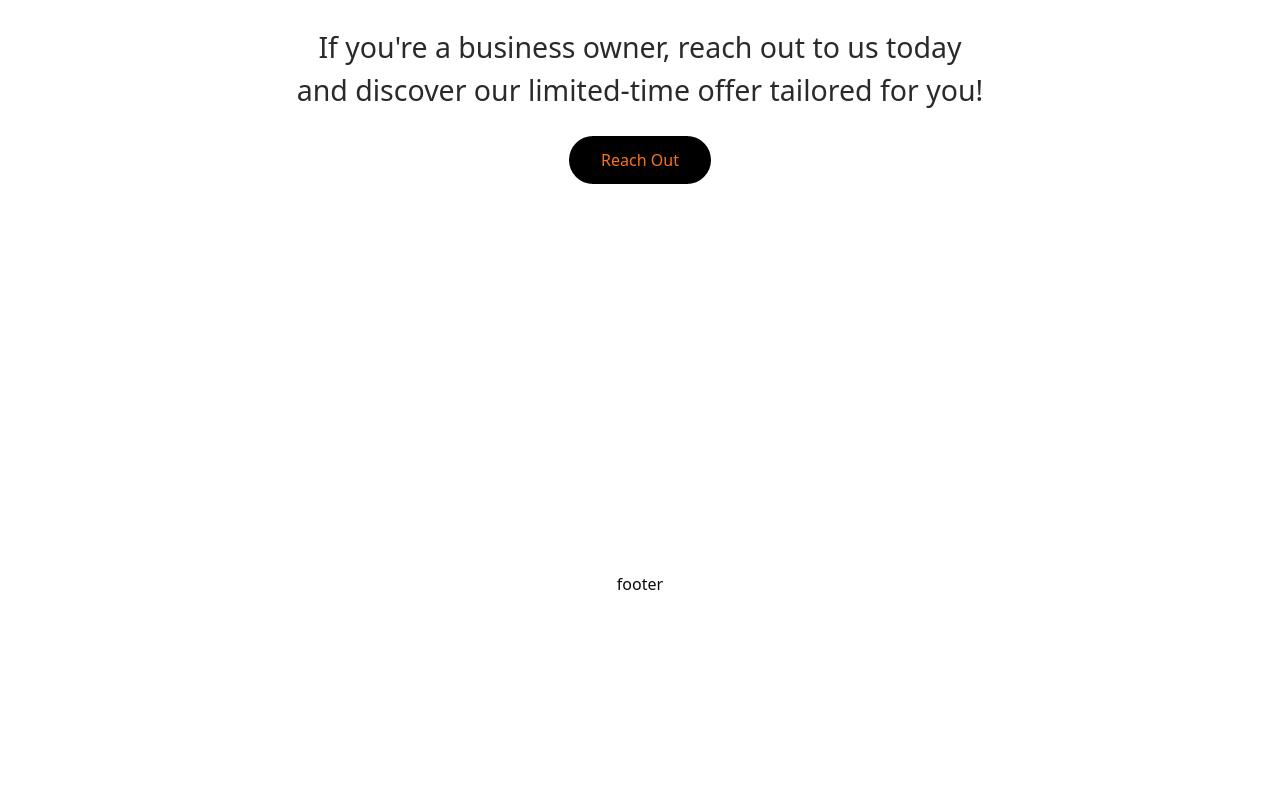
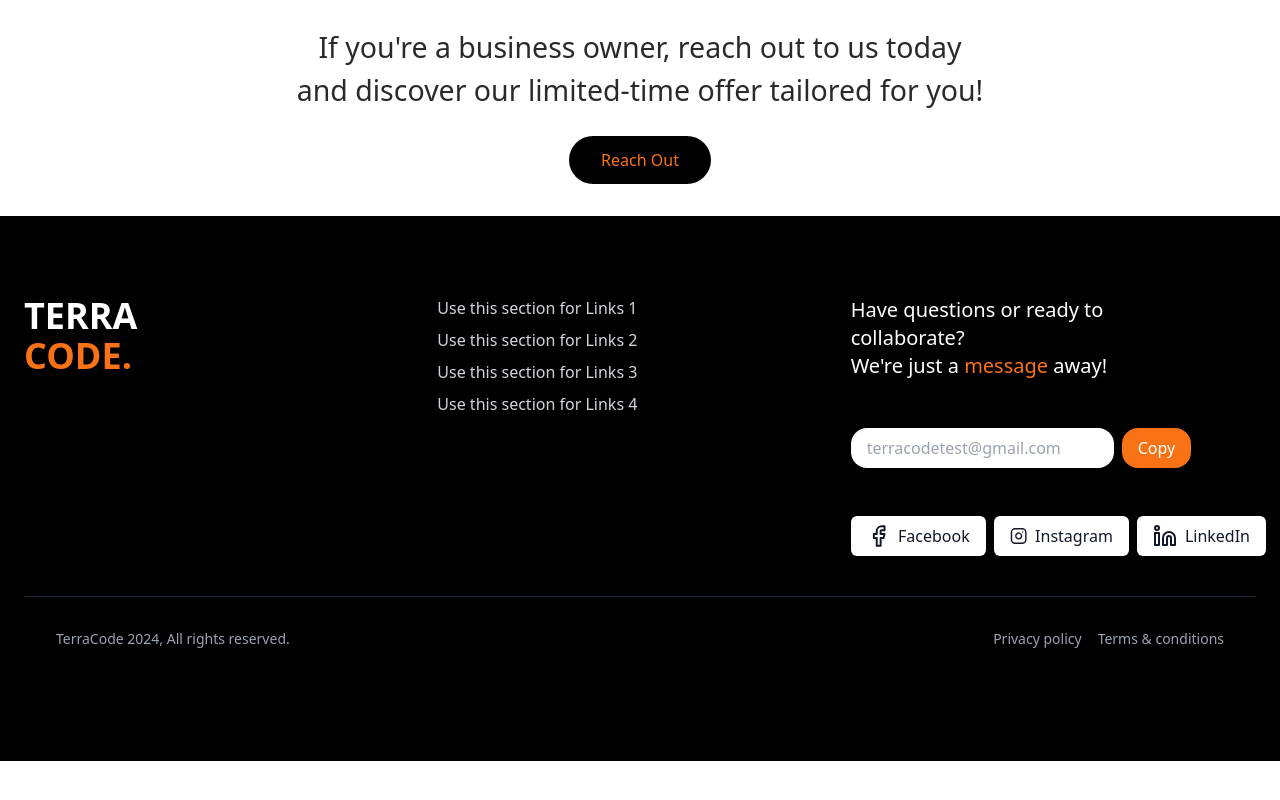
Before and after one commit to Terracode-Dev/Main-Site, a React (Vite) app: page / in a window 1280 px wide. Shown: the part 4375-5175 px from the top of the page. After the commit the page ends 5136 px from the top, so only its background shows below. Built offline with nearby package versions, Linux system fonts and the light colour scheme.

Commit message:
created footer

```diff
--- a/src/components/home/About.tsx
+++ b/src/components/home/About.tsx
@@ -41,9 +41,8 @@
         {/*after uncomment use navigate handleButtonClick lesa function eka call krnd*/}
         <button
           onClick={() => setActiveButton('team')}
-          className={`w-full px-6 py-3 mt-4 text-sm rounded-3xl sm:text-base md:text-lg
-            ${activeButton === 'team' ? 'bg-orange-500 text-white' : 'bg-white text-orange-500'}
-            border border-orange-500 hover:bg-orange-500 hover:text-white`}
+          className={`w-full px-6 py-3 mt-4 text-sm rounded-3xl sm:text-base md:text-lg border border-orange-500 hover:bg-orange-500 hover:text-white
+            ${activeButton === 'team' ? 'bg-orange-500 text-white' : 'bg-white text-orange-500'}`}
         >
           Meet The Team
         </button>
@@ -52,9 +51,8 @@
         {/*after uncomment use navigate handleButtonClick lesa function eka call krnd*/}
         <button
           onClick={() => setActiveButton('work')}
-          className={`w-full px-6 py-3 mt-4 text-sm rounded-3xl sm:text-base md:text-lg
-            ${activeButton === 'work' ? 'bg-orange-500 text-white' : 'bg-white text-orange-500'}
-            border border-orange-500 hover:bg-orange-500 hover:text-white`}
+          className={`w-full px-6 py-3 mt-4 text-sm rounded-3xl sm:text-base md:text-lg border border-orange-500 hover:bg-orange-500 hover:text-white
+            ${activeButton === 'work' ? 'bg-orange-500 text-white' : 'bg-white text-orange-500'}`}
         >
           Let's Work Together
         </button>
--- a/src/components/home/Footer.tsx
+++ b/src/components/home/Footer.tsx
@@ -1,7 +1,113 @@
-import React from 'react'
+import React from 'react';
+import { Facebook, Instagram, Linkedin } from 'lucide-react';
 
-export default function Footer() {
+const Footer = () => {
+
+  const links = [
+    "Use this section for Links 1",
+    "Use this section for Links 2",
+    "Use this section for Links 3",
+    "Use this section for Links 4"
+  ];
+
   return (
-    <div className='h-screen flex flex-col items-center justify-center'>footer</div>
-  )
-}
+    <footer className="mt-8 text-white bg-black">
+      <div className="px-4 py-20 mx-auto max-w-7xl sm:px-6 ">
+        <div className="grid grid-cols-1 gap-2 md:grid-cols-2 lg:grid-cols-3">
+
+          {/* Logo Section */}
+          <div className="mb-3 space-y-4">
+            <div className="flex items-center">
+              <span className="text-2xl font-bold md:text-4xl">
+                <span className="text-white">TERRA</span><br/>
+                <span className="text-orange-500">CODE.</span>
+              </span>
+            </div>
+          </div>
+
+          {/* Links Section */}
+          <div className="mb-4 space-y-4">
+            <ul className="space-y-2">
+              {links.map((link, index) => (
+                <li key={index}>
+                  <a
+                    href="#"
+                    className="text-gray-300 transition-colors hover:text-orange-400"
+                  >
+                    {link}
+                  </a>
+                </li>
+              ))}
+            </ul>
+          </div>
+
+          {/* Contact Section */}
+          <div className="space-y-4">
+            <div className="space-y-12">
+              <div className="w-2/3 text-lg md:text-xl">
+              <h3 >Have questions or ready  to collaborate?</h3>
+              <p >We're just a <span className="text-orange-500">message</span> away!</p>
+              </div>
+              {/* Email Input */}
+              <div className="flex w-1/2 gap-2">
+                <input
+                  type="email"
+                  placeholder="terracodetest@gmail.com"
+                  className="flex-grow px-4 py-2 text-black bg-white rounded-2xl"
+                />
+                <button className="px-4 py-2 text-white transition-colors bg-orange-500 rounded-2xl hover:bg-orange-600">
+                  Copy
+                </button>
+              </div>
+
+              {/* Social Links */}
+                <div className="flex w-full gap-2 mt-2 sm:justify-start">
+                <div className="w-1/3">
+                  <a href="#"
+                  className="flex items-center justify-center gap-2 px-4 py-2 text-gray-900 transition-colors bg-white rounded-md hover:text-white hover:bg-blue-500 ">
+                  <Facebook className="w-auto h-6 " />
+                  <span className='hidden sm:block'>Facebook</span></a>
+                </div>
+                <div className="w-1/3">
+                <a href="#"
+                  className="flex items-center justify-center gap-2 px-4 py-2 text-gray-900 transition-colors bg-white rounded-md hover:text-white hover:bg-pink-600">
+                  <Instagram className="w-auto h-6 " />
+                  <span className='hidden sm:block'>Instagram</span>
+                </a>
+                </div>
+                <div className="w-1/3">
+                <a
+                  href="#"
+                  className="flex items-center justify-center gap-2 px-4 py-2 text-gray-900 transition-colors bg-white rounded-md hover:text-white hover:bg-blue-500"
+                >
+                  <Linkedin className="w-auto h-6" />
+                  <span className='hidden sm:block'>LinkedIn</span>
+                </a>
+              </div>
+            </div>
+          </div>
+        </div>
+        </div>
+        {/* Bottom Bar */}
+        <div className="p-8 mt-10 border-t border-gray-800">
+          <div className="flex flex-col items-center justify-between space-y-4 sm:flex-row sm:space-y-0">
+            <div className="text-sm text-gray-400">
+               TerraCode 2024, All rights reserved.
+            </div>
+            <div className="flex gap-4 text-sm text-gray-400">
+              <a href="#" className="transition-colors hover:text-white">
+                Privacy policy
+              </a>
+              <a href="#" className="transition-colors hover:text-white">
+                Terms & conditions
+              </a>
+            </div>
+          </div>
+        </div>
+      </div>
+
+    </footer>
+  );
+};
+
+export default Footer;
```
